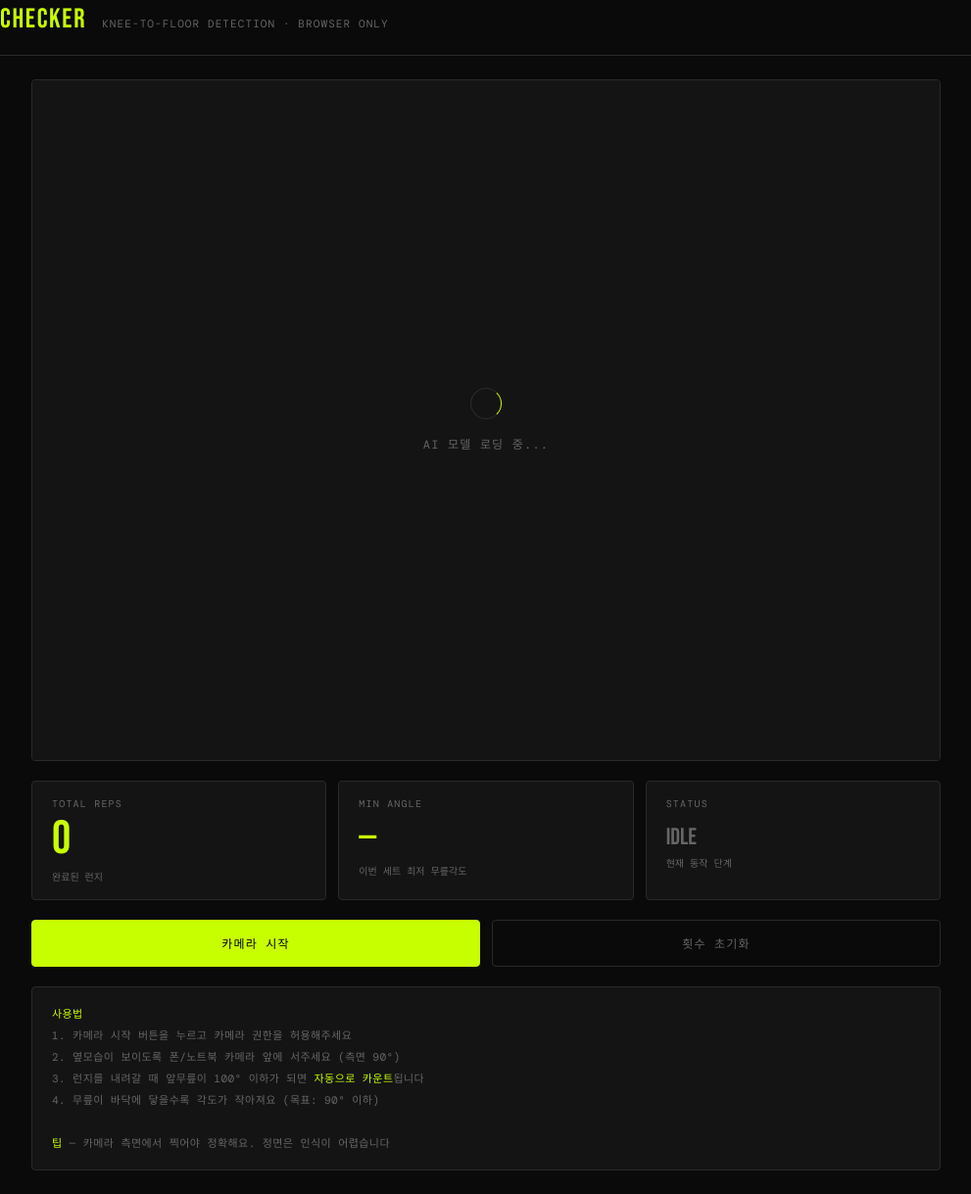
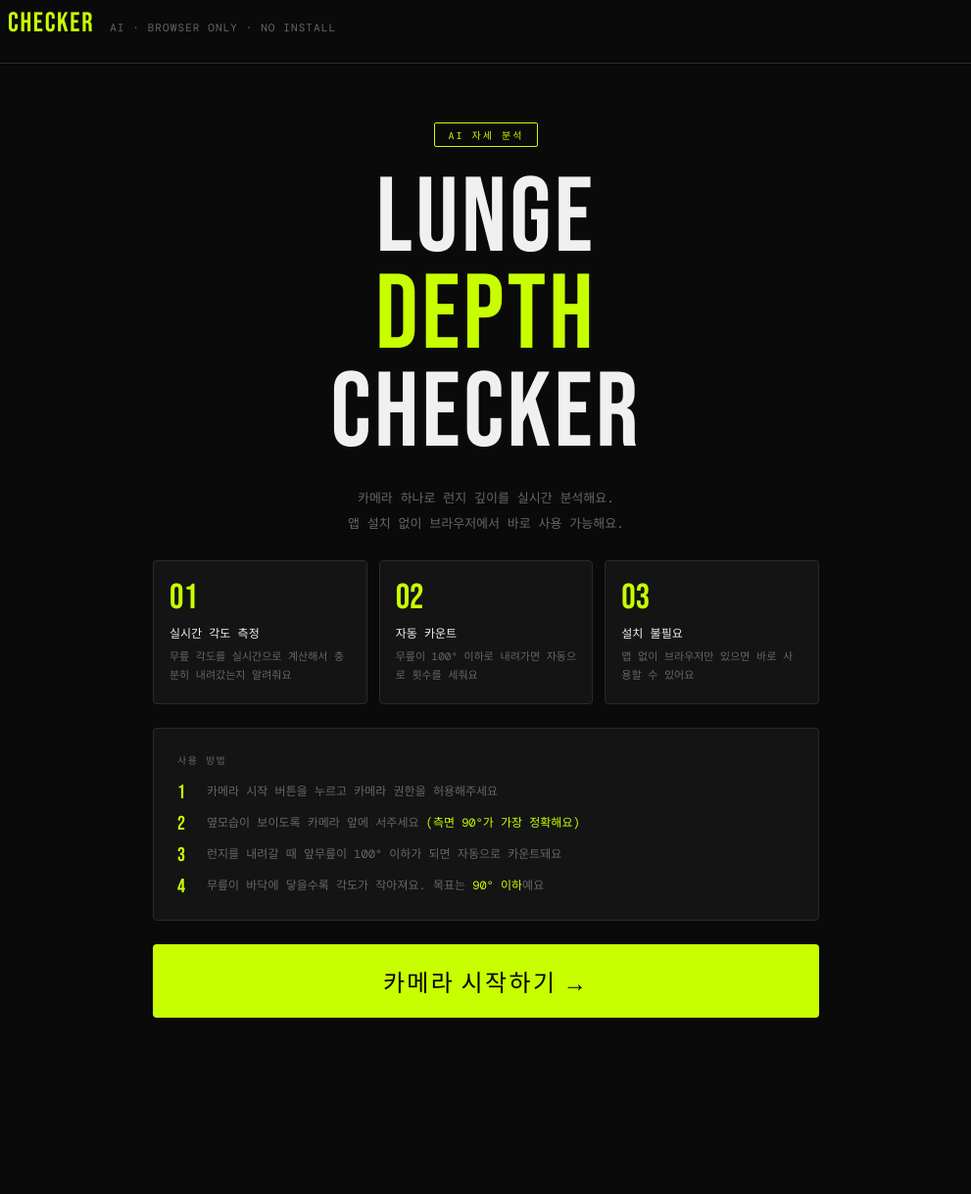
Before and after one commit to suzinida/lunge, a plain HTML site: page index.html in a window 1280 px wide. Shown: the part 17-1236 px from the top of the page at 98% size, without its empty margins (144-1135 px from the left). After the commit the page ends 1104 px from the top, so only its background shows below. Drawn offline with nearby package versions, Linux system fonts and the light colour scheme; a script that the page names is missing.

Commit message:
Update index.html

```diff
--- a/index.html
+++ b/index.html
@@ -14,12 +14,10 @@
     --surface: #141414;
     --border: #2a2a2a;
     --accent: #c8ff00;
-    --accent2: #ff4d4d;
     --text: #f0f0f0;
     --muted: #666;
     --good: #c8ff00;
     --warn: #ffaa00;
-    --bad: #ff4d4d;
   }
 
   body {
@@ -27,15 +25,15 @@
     color: var(--text);
     font-family: 'DM Mono', monospace;
     min-height: 100vh;
-    display: flex;
-    flex-direction: column;
-    align-items: center;
     overflow-x: hidden;
   }
 
-  header {
-    width: 100%;
-    padding: 20px 32px;
+  .page { display: none; min-height: 100vh; flex-direction: column; }
+  .page.active { display: flex; }
+
+  /* ── LANDING ── */
+  .landing-header {
+    padding: 24px 40px;
     display: flex;
     align-items: baseline;
     gap: 16px;
@@ -56,13 +54,166 @@
     text-transform: uppercase;
   }
 
-  .main {
+  .landing-hero {
+    flex: 1;
+    display: flex;
+    flex-direction: column;
+    align-items: center;
+    padding: 60px 24px 48px;
+    text-align: center;
+    gap: 24px;
+  }
+
+  .hero-tag {
+    font-size: 10px;
+    letter-spacing: 0.2em;
+    text-transform: uppercase;
+    color: var(--accent);
+    border: 0.5px solid var(--accent);
+    padding: 4px 14px;
+    border-radius: 2px;
+  }
+
+  .hero-title {
+    font-family: 'Bebas Neue', sans-serif;
+    font-size: clamp(56px, 12vw, 108px);
+    line-height: 0.92;
+    letter-spacing: 0.03em;
+  }
+
+  .hero-title span { color: var(--accent); }
+
+  .hero-desc {
+    font-size: 13px;
+    color: var(--muted);
+    line-height: 2;
+    max-width: 460px;
+  }
+
+  .feature-grid {
+    display: grid;
+    grid-template-columns: repeat(3, 1fr);
+    gap: 12px;
+    width: 100%;
+    max-width: 680px;
+  }
+
+  .feature-card {
+    background: var(--surface);
+    border: 0.5px solid var(--border);
+    border-radius: 4px;
+    padding: 20px 16px;
+    text-align: left;
+  }
+
+  .feature-num {
+    font-family: 'Bebas Neue', sans-serif;
+    font-size: 36px;
+    color: var(--accent);
+    line-height: 1;
+    margin-bottom: 8px;
+  }
+
+  .feature-title {
+    font-size: 12px;
+    font-weight: 500;
+    color: var(--text);
+    margin-bottom: 6px;
+  }
+
+  .feature-desc {
+    font-size: 11px;
+    color: var(--muted);
+    line-height: 1.7;
+  }
+
+  .how-section {
+    width: 100%;
+    max-width: 680px;
+    background: var(--surface);
+    border: 0.5px solid var(--border);
+    border-radius: 4px;
+    padding: 24px;
+    text-align: left;
+  }
+
+  .how-title {
+    font-size: 10px;
+    letter-spacing: 0.15em;
+    text-transform: uppercase;
+    color: var(--muted);
+    margin-bottom: 16px;
+  }
+
+  .how-step {
+    display: flex;
+    gap: 14px;
+    font-size: 12px;
+    color: var(--muted);
+    line-height: 1.6;
+    margin-bottom: 12px;
+  }
+
+  .how-step:last-child { margin-bottom: 0; }
+
+  .how-num {
+    font-family: 'Bebas Neue', sans-serif;
+    font-size: 20px;
+    color: var(--accent);
+    line-height: 1;
+    min-width: 16px;
+  }
+
+  .btn-start {
+    width: 100%;
+    max-width: 680px;
+    padding: 20px;
+    background: var(--accent);
+    border: none;
+    border-radius: 4px;
+    color: #000;
+    font-family: 'Bebas Neue', sans-serif;
+    font-size: 24px;
+    letter-spacing: 0.1em;
+    cursor: pointer;
+    transition: background 0.15s, transform 0.1s;
+  }
+
+  .btn-start:hover { background: #d8ff20; transform: scale(1.01); }
+  .btn-start:active { transform: scale(0.99); }
+
+  /* ── CAMERA PAGE ── */
+  .cam-header {
+    padding: 16px 24px;
+    display: flex;
+    align-items: center;
+    justify-content: space-between;
+    border-bottom: 0.5px solid var(--border);
+  }
+
+  .back-btn {
+    background: transparent;
+    border: 0.5px solid var(--border);
+    border-radius: 4px;
+    color: var(--muted);
+    font-family: 'DM Mono', monospace;
+    font-size: 11px;
+    letter-spacing: 0.08em;
+    padding: 6px 14px;
+    cursor: pointer;
+    transition: all 0.15s;
+  }
+
+  .back-btn:hover { border-color: var(--text); color: var(--text); }
+
+  .cam-main {
     width: 100%;
     max-width: 960px;
-    padding: 24px 16px;
+    margin: 0 auto;
+    padding: 20px 16px;
     display: flex;
     flex-direction: column;
-    gap: 20px;
+    gap: 16px;
   }
 
   .camera-section {
@@ -76,27 +227,22 @@
   }
 
   #videoEl {
-    position: absolute;
-    inset: 0;
-    width: 100%;
-    height: 100%;
+    position: absolute; inset: 0;
+    width: 100%; height: 100%;
     object-fit: cover;
     transform: scaleX(-1);
     opacity: 0;
   }
 
   #canvasEl {
-    position: absolute;
-    inset: 0;
-    width: 100%;
-    height: 100%;
+    position: absolute; inset: 0;
+    width: 100%; height: 100%;
     transform: scaleX(-1);
   }
 
   .overlay-status {
     position: absolute;
-    top: 16px;
-    left: 50%;
+    top: 16px; left: 50%;
     transform: translateX(-50%);
     background: rgba(0,0,0,0.75);
     backdrop-filter: blur(6px);
@@ -112,13 +258,10 @@
 
   .overlay-status.good { color: var(--good); border-color: var(--good); }
   .overlay-status.warn { color: var(--warn); border-color: var(--warn); }
-  .overlay-status.bad  { color: var(--bad);  border-color: var(--bad);  }
 
   .feedback-bar {
     position: absolute;
-    bottom: 0;
-    left: 0;
-    right: 0;
+    bottom: 0; left: 0; right: 0;
     padding: 14px 20px;
     background: linear-gradient(transparent, rgba(0,0,0,0.85));
     display: flex;
@@ -133,20 +276,10 @@
     transition: color 0.2s;
   }
 
-  .angle-display {
-    font-size: 12px;
-    color: var(--muted);
-    text-align: right;
-    line-height: 1.6;
-  }
-
+  .angle-display { font-size: 12px; color: var(--muted); text-align: right; line-height: 1.6; }
   .angle-display span { color: var(--text); }
 
-  .stats-row {
-    display: grid;
-    grid-template-columns: repeat(3, 1fr);
-    gap: 12px;
-  }
+  .stats-row { display: grid; grid-template-columns: repeat(3, 1fr); gap: 12px; }
 
   .stat-card {
     background: var(--surface);
@@ -158,44 +291,26 @@
     gap: 6px;
   }
 
-  .stat-label {
-    font-size: 10px;
-    color: var(--muted);
-    letter-spacing: 0.12em;
-    text-transform: uppercase;
-  }
+  .stat-label { font-size: 10px; color: var(--muted); letter-spacing: 0.12em; text-transform: uppercase; }
 
   .stat-value {
     font-family: 'Bebas Neue', sans-serif;
-    font-size: 48px;
-    line-height: 1;
+    font-size: 48px; line-height: 1;
     color: var(--accent);
     transition: color 0.3s;
   }
 
-  .stat-value.flash {
-    animation: flash 0.3s ease;
-  }
+  .stat-value.flash { animation: flash 0.3s ease; }
 
   @keyframes flash {
     0%   { color: #fff; transform: scale(1.1); }
     100% { color: var(--accent); transform: scale(1); }
   }
 
-  .stat-sub {
-    font-size: 10px;
-    color: var(--muted);
-  }
-
-  .controls {
-    display: flex;
-    gap: 12px;
-    flex-wrap: wrap;
-  }
+  .stat-sub { font-size: 10px; color: var(--muted); }
 
   .btn {
     flex: 1;
-    min-width: 140px;
     padding: 14px 20px;
     background: transparent;
     border: 0.5px solid var(--border);
@@ -211,38 +326,8 @@
 
   .btn:hover { border-color: var(--text); color: var(--text); }
 
-  .btn.primary {
-    background: var(--accent);
-    border-color: var(--accent);
-    color: #000;
-    font-weight: 500;
-  }
-
-  .btn.primary:hover { background: #d8ff20; }
-
-  .btn.danger {
-    border-color: var(--bad);
-    color: var(--bad);
-  }
-
-  .btn.danger:hover { background: rgba(255,77,77,0.1); }
-
-  .guide {
-    background: var(--surface);
-    border: 0.5px solid var(--border);
-    border-radius: 4px;
-    padding: 16px 20px;
-    font-size: 11px;
-    color: var(--muted);
-    line-height: 2;
-    letter-spacing: 0.04em;
-  }
-
-  .guide strong { color: var(--accent); font-weight: 400; }
-
   .loading-overlay {
-    position: absolute;
-    inset: 0;
+    position: absolute; inset: 0;
     background: var(--surface);
     display: flex;
     flex-direction: column;
@@ -252,15 +337,10 @@
     z-index: 10;
   }
 
-  .loading-text {
-    font-size: 12px;
-    color: var(--muted);
-    letter-spacing: 0.1em;
-  }
+  .loading-text { font-size: 12px; color: var(--muted); letter-spacing: 0.1em; }
 
   .spinner {
-    width: 32px;
-    height: 32px;
+    width: 32px; height: 32px;
     border: 1.5px solid var(--border);
     border-top-color: var(--accent);
     border-radius: 50%;
@@ -270,66 +350,119 @@
   @keyframes spin { to { transform: rotate(360deg); } }
 
   .side-indicator {
-    position: absolute;
-    top: 16px;
-    right: 16px;
+    position: absolute; top: 16px; right: 16px;
     background: rgba(0,0,0,0.75);
     border: 0.5px solid var(--border);
     border-radius: 2px;
     padding: 6px 14px;
-    font-size: 11px;
-    letter-spacing: 0.1em;
+    font-size: 11px; letter-spacing: 0.1em;
     color: var(--muted);
   }
 
   .depth-bar-wrap {
-    position: absolute;
-    left: 16px;
-    top: 50%;
+    position: absolute; left: 16px; top: 50%;
     transform: translateY(-50%);
-    display: flex;
-    flex-direction: column;
-    align-items: center;
-    gap: 6px;
+    display: flex; flex-direction: column;
+    align-items: center; gap: 6px;
   }
 
   .depth-bar-track {
-    width: 6px;
-    height: 140px;
+    width: 6px; height: 140px;
     background: var(--border);
-    border-radius: 3px;
-    overflow: hidden;
-    display: flex;
-    flex-direction: column;
+    border-radius: 3px; overflow: hidden;
+    display: flex; flex-direction: column;
     justify-content: flex-end;
   }
 
   .depth-bar-fill {
-    width: 100%;
-    background: var(--accent);
-    transition: height 0.1s;
-    border-radius: 3px;
+    width: 100%; background: var(--accent);
+    transition: height 0.1s; border-radius: 3px;
   }
 
   .depth-bar-label {
-    font-size: 9px;
-    color: var(--muted);
+    font-size: 9px; color: var(--muted);
     letter-spacing: 0.08em;
     writing-mode: vertical-lr;
     transform: rotate(180deg);
+  }
+
+  @media (max-width: 600px) {
+    .feature-grid { grid-template-columns: 1fr; }
+    .landing-hero { padding: 40px 20px 40px; }
+    .hero-title { font-size: 60px; }
   }
 </style>
 </head>
 <body>
 
-<header>
+<!-- ══ LANDING PAGE ══ -->
+<div class="page active" id="landingPage">
+  <header class="landing-header">
     <div class="logo">Lunge Rep Checker</div>
-  <div class="subtitle">Knee-to-floor detection · Browser only</div>
+    <div class="subtitle">AI · Browser Only · No Install</div>
   </header>
 
-<div class="main">
+  <div class="landing-hero">
+    <div class="hero-tag">AI 자세 분석</div>
 
-  <div class="camera-section" id="cameraSection">
+    <div class="hero-title">LUNGE<br><span>DEPTH</span><br>CHECKER</div>
+
+    <p class="hero-desc">
+      카메라 하나로 런지 깊이를 실시간 분석해요.<br>
+      앱 설치 없이 브라우저에서 바로 사용 가능해요.
+    </p>
+
+    <div class="feature-grid">
+      <div class="feature-card">
+        <div class="feature-num">01</div>
+        <div class="feature-title">실시간 각도 측정</div>
+        <div class="feature-desc">무릎 각도를 실시간으로 계산해서 충분히 내려갔는지 알려줘요</div>
+      </div>
+      <div class="feature-card">
+        <div class="feature-num">02</div>
+        <div class="feature-title">자동 카운트</div>
+        <div class="feature-desc">무릎이 100° 이하로 내려가면 자동으로 횟수를 세줘요</div>
+      </div>
+      <div class="feature-card">
+        <div class="feature-num">03</div>
+        <div class="feature-title">설치 불필요</div>
+        <div class="feature-desc">앱 없이 브라우저만 있으면 바로 사용할 수 있어요</div>
+      </div>
+    </div>
+
+    <div class="how-section">
+      <div class="how-title">사용 방법</div>
+      <div class="how-step">
+        <div class="how-num">1</div>
+        <div>카메라 시작 버튼을 누르고 카메라 권한을 허용해주세요</div>
+      </div>
+      <div class="how-step">
+        <div class="how-num">2</div>
+        <div>옆모습이 보이도록 카메라 앞에 서주세요 <span style="color:var(--accent)">(측면 90°가 가장 정확해요)</span></div>
+      </div>
+      <div class="how-step">
+        <div class="how-num">3</div>
+        <div>런지를 내려갈 때 앞무릎이 100° 이하가 되면 자동으로 카운트돼요</div>
+      </div>
+      <div class="how-step">
+        <div class="how-num">4</div>
+        <div>무릎이 바닥에 닿을수록 각도가 작아져요. 목표는 <span style="color:var(--accent)">90° 이하</span>예요</div>
+      </div>
+    </div>
+
+    <button class="btn-start" onclick="goToCamera()">카메라 시작하기 →</button>
+  </div>
+</div>
+
+<!-- ══ CAMERA PAGE ══ -->
+<div class="page" id="cameraPage">
+  <div class="cam-header">
+    <div class="logo" style="font-size:22px">Lunge Rep Checker</div>
+    <button class="back-btn" onclick="goToLanding()">← 뒤로</button>
+  </div>
+
+  <div class="cam-main">
+    <div class="camera-section">
       <video id="videoEl" playsinline></video>
       <canvas id="canvasEl"></canvas>
 
@@ -338,8 +471,7 @@
         <div class="loading-text">AI 모델 로딩 중...</div>
       </div>
 
-    <div class="overlay-status" id="statusLabel">카메라 시작을 눌러주세요</div>
-
+      <div class="overlay-status" id="statusLabel">카메라 시작 중...</div>
       <div class="side-indicator" id="sideLabel">감지 대기 중</div>
 
       <div class="depth-bar-wrap">
@@ -367,7 +499,7 @@
       <div class="stat-card">
         <div class="stat-label">Min Angle</div>
         <div class="stat-value" id="minAngle" style="font-size:36px;padding-top:6px">—</div>
-      <div class="stat-sub">이번 세트 최저 무릎각도</div>
+        <div class="stat-sub">이번 세트 최저 각도</div>
       </div>
       <div class="stat-card">
         <div class="stat-label">Status</div>
@@ -376,20 +508,8 @@
       </div>
     </div>
 
-  <div class="controls">
-    <button class="btn primary" id="startBtn" onclick="startCamera()">카메라 시작</button>
-    <button class="btn" id="resetBtn" onclick="resetStats()">횟수 초기화</button>
+    <button class="btn" onclick="resetStats()">횟수 초기화</button>
   </div>
-
-  <div class="guide">
-    <strong>사용법</strong><br>
-    1. 카메라 시작 버튼을 누르고 카메라 권한을 허용해주세요<br>
-    2. 옆모습이 보이도록 폰/노트북 카메라 앞에 서주세요 (측면 90°)<br>
-    3. 런지를 내려갈 때 앞무릎이 100° 이하가 되면 <strong>자동으로 카운트</strong>됩니다<br>
-    4. 무릎이 바닥에 닿을수록 각도가 작아져요 (목표: 90° 이하)<br><br>
-    <strong>팁</strong> — 카메라 측면에서 찍어야 정확해요. 정면은 인식이 어렵습니다
-  </div>
-
 </div>
 
 <script src="https://cdn.jsdelivr.net/npm/@mediapipe/camera_utils/camera_utils.js" crossorigin="anonymous"></script>
@@ -397,24 +517,32 @@
 <script src="https://cdn.jsdelivr.net/npm/@mediapipe/pose/pose.js" crossorigin="anonymous"></script>
 
 <script>
-const videoEl   = document.getElementById('videoEl');
-const canvasEl  = document.getElementById('canvasEl');
-const ctx       = canvasEl.getContext('2d');
-const loadingEl = document.getElementById('loadingOverlay');
-const statusEl  = document.getElementById('statusLabel');
-const sideEl    = document.getElementById('sideLabel');
-const feedbackEl= document.getElementById('feedbackText');
-const kneeAngleEl = document.getElementById('kneeAngle');
-const repCountEl  = document.getElementById('repCount');
-const minAngleEl  = document.getElementById('minAngle');
-const phaseEl     = document.getElementById('phaseLabel');
-const depthBarEl  = document.getElementById('depthBar');
+const videoEl    = document.getElementById('videoEl');
+const canvasEl   = document.getElementById('canvasEl');
+const ctx        = canvasEl.getContext('2d');
+const loadingEl  = document.getElementById('loadingOverlay');
+const statusEl   = document.getElementById('statusLabel');
+const sideEl     = document.getElementById('sideLabel');
+const feedbackEl = document.getElementById('feedbackText');
+const kneeAngleEl= document.getElementById('kneeAngle');
+const repCountEl = document.getElementById('repCount');
+const minAngleEl = document.getElementById('minAngle');
+const phaseEl    = document.getElementById('phaseLabel');
+const depthBarEl = document.getElementById('depthBar');
 
-let repCount = 0;
-let minAngle = Infinity;
-let phase = 'up';   // 'up' | 'down'
-let cameraStarted = false;
-let frameMinAngle = Infinity;
+let repCount = 0, minAngle = Infinity, phase = 'up';
+let cameraStarted = false, frameMinAngle = Infinity;
+
+function goToCamera() {
+  document.getElementById('landingPage').classList.remove('active');
+  document.getElementById('cameraPage').classList.add('active');
+  if (!cameraStarted) startCamera();
+}
+
+function goToLanding() {
+  document.getElementById('cameraPage').classList.remove('active');
+  document.getElementById('landingPage').classList.add('active');
+}
 
 function calcAngle(a, b, c) {
   const ab = { x: a.x - b.x, y: a.y - b.y };
@@ -426,41 +554,25 @@ function calcAngle(a, b, c) {
 }
 
 function flashValue(el) {
-  el.classList.remove('flash');
-  void el.offsetWidth;
-  el.classList.add('flash');
+  el.classList.remove('flash'); void el.offsetWidth; el.classList.add('flash');
 }
 
 function resetStats() {
-  repCount = 0;
-  minAngle = Infinity;
-  phase = 'up';
+  repCount = 0; minAngle = Infinity; phase = 'up';
   repCountEl.textContent = '0';
   minAngleEl.textContent = '—';
   phaseEl.textContent = 'IDLE';
   phaseEl.style.color = 'var(--muted)';
 }
 
-const pose = new Pose({
-  locateFile: (file) => `https://cdn.jsdelivr.net/npm/@mediapipe/pose/${file}`
-});
-
-pose.setOptions({
-  modelComplexity: 1,
-  smoothLandmarks: true,
-  enableSegmentation: false,
-  minDetectionConfidence: 0.5,
-  minTrackingConfidence: 0.5
-});
+const pose = new Pose({ locateFile: (f) => `https://cdn.jsdelivr.net/npm/@mediapipe/pose/${f}` });
+pose.setOptions({ modelComplexity: 1, smoothLandmarks: true, enableSegmentation: false, minDetectionConfidence: 0.5, minTrackingConfidence: 0.5 });
 
 pose.onResults((results) => {
   canvasEl.width  = videoEl.videoWidth  || 640;
   canvasEl.height = videoEl.videoHeight || 480;
-
   ctx.clearRect(0, 0, canvasEl.width, canvasEl.height);
-  ctx.save();
-  ctx.scale(-1, 1);
-  ctx.translate(-canvasEl.width, 0);
+  ctx.save(); ctx.scale(-1,1); ctx.translate(-canvasEl.width,0);
   ctx.drawImage(results.image, 0, 0, canvasEl.width, canvasEl.height);
   ctx.restore();
 
@@ -474,126 +586,70 @@ pose.onResults((results) => {
   }
 
   const lm = results.poseLandmarks;
-
-  // Draw skeleton
   drawConnectors(ctx, lm, POSE_CONNECTIONS, { color: '#333', lineWidth: 1 });
   drawLandmarks(ctx, lm, { color: '#c8ff00', lineWidth: 1, radius: 3 });
 
-  // Detect which leg is front (lower knee = front leg)
-  const leftKnee  = lm[25];
-  const rightKnee = lm[26];
-  const leftHip   = lm[23];
-  const rightHip  = lm[24];
-  const leftAnkle = lm[27];
-  const rightAnkle= lm[28];
-
-  // Use the knee with lower y (higher on screen = further back), actually higher y = lower
-  const usLeft = leftKnee.y > rightKnee.y;
-  const hip   = usLeft ? leftHip   : rightHip;
-  const knee  = usLeft ? leftKnee  : rightKnee;
-  const ankle = usLeft ? leftAnkle : rightAnkle;
-  const side  = usLeft ? 'LEFT' : 'RIGHT';
-
-  sideEl.textContent = `FRONT: ${side}`;
+  const usLeft = lm[25].y > lm[26].y;
+  const hip = usLeft ? lm[23] : lm[24];
+  const knee= usLeft ? lm[25] : lm[26];
+  const ankle=usLeft ? lm[27] : lm[28];
+  sideEl.textContent = `FRONT: ${usLeft ? 'LEFT' : 'RIGHT'}`;
 
   const angle = calcAngle(hip, knee, ankle);
-  const angleRounded = Math.round(angle);
-  kneeAngleEl.textContent = angleRounded;
+  const ar = Math.round(angle);
+  kneeAngleEl.textContent = ar;
 
-  // Depth bar: map angle 180→0 to 0→100%
   const depthPct = Math.round(Math.max(0, Math.min(100, (180 - angle) / 90 * 100)));
   depthBarEl.style.height = depthPct + '%';
+  depthBarEl.style.background = angle <= 90 ? '#c8ff00' : angle <= 110 ? '#ffaa00' : '#666';
 
-  // Color depth bar
-  if (angle <= 90)       depthBarEl.style.background = '#c8ff00';
-  else if (angle <= 110) depthBarEl.style.background = '#ffaa00';
-  else                   depthBarEl.style.background = '#666';
-
-  // Feedback
   if (angle <= 90) {
-    feedbackEl.textContent = 'DEEP!';
-    feedbackEl.style.color = 'var(--good)';
-    statusEl.textContent   = '완벽한 깊이!';
-    statusEl.className     = 'overlay-status good';
+    feedbackEl.textContent = 'DEEP!'; feedbackEl.style.color = 'var(--good)';
+    statusEl.textContent = '완벽한 깊이!'; statusEl.className = 'overlay-status good';
   } else if (angle <= 110) {
-    feedbackEl.textContent = 'GO LOWER';
-    feedbackEl.style.color = 'var(--warn)';
-    statusEl.textContent   = '조금 더 내려요';
-    statusEl.className     = 'overlay-status warn';
+    feedbackEl.textContent = 'GO LOWER'; feedbackEl.style.color = 'var(--warn)';
+    statusEl.textContent = '조금 더 내려요'; statusEl.className = 'overlay-status warn';
   } else if (angle <= 140) {
-    feedbackEl.textContent = 'LUNGE';
-    feedbackEl.style.color = 'var(--text)';
-    statusEl.textContent   = '런지 중...';
-    statusEl.className     = 'overlay-status';
+    feedbackEl.textContent = 'LUNGE'; feedbackEl.style.color = 'var(--text)';
+    statusEl.textContent = '런지 중...'; statusEl.className = 'overlay-status';
   } else {
-    feedbackEl.textContent = '준비';
-    feedbackEl.style.color = 'var(--muted)';
-    statusEl.textContent   = '자세 준비';
-    statusEl.className     = 'overlay-status';
+    feedbackEl.textContent = '준비'; feedbackEl.style.color = 'var(--muted)';
+    statusEl.textContent = '자세 준비'; statusEl.className = 'overlay-status';
   }
 
-  // Rep counting state machine
   if (angle <= 100 && phase === 'up') {
-    phase = 'down';
-    frameMinAngle = angle;
-    phaseEl.textContent = 'DOWN';
-    phaseEl.style.color = 'var(--accent)';
+    phase = 'down'; frameMinAngle = angle;
+    phaseEl.textContent = 'DOWN'; phaseEl.style.color = 'var(--accent)';
   } else if (angle <= 100 && phase === 'down') {
     if (angle < frameMinAngle) frameMinAngle = angle;
   } else if (angle > 130 && phase === 'down') {
-    phase = 'up';
-    repCount++;
-    repCountEl.textContent = repCount;
-    flashValue(repCountEl);
-    if (frameMinAngle < minAngle) {
-      minAngle = frameMinAngle;
-      minAngleEl.textContent = Math.round(minAngle) + '°';
-    }
-    phaseEl.textContent = 'UP';
-    phaseEl.style.color = 'var(--good)';
-    setTimeout(() => {
-      phaseEl.textContent = 'READY';
-      phaseEl.style.color = 'var(--muted)';
-    }, 800);
+    phase = 'up'; repCount++;
+    repCountEl.textContent = repCount; flashValue(repCountEl);
+    if (frameMinAngle < minAngle) { minAngle = frameMinAngle; minAngleEl.textContent = Math.round(minAngle) + '°'; }
+    phaseEl.textContent = 'UP'; phaseEl.style.color = 'var(--good)';
+    setTimeout(() => { phaseEl.textContent = 'READY'; phaseEl.style.color = 'var(--muted)'; }, 800);
   }
 
-  // Highlight front knee joint
   const kx = (1 - knee.x) * canvasEl.width;
   const ky = knee.y * canvasEl.height;
-  ctx.beginPath();
-  ctx.arc(kx, ky, 10, 0, Math.PI * 2);
+  ctx.beginPath(); ctx.arc(kx, ky, 10, 0, Math.PI * 2);
   ctx.strokeStyle = angle <= 90 ? '#c8ff00' : angle <= 110 ? '#ffaa00' : '#ffffff55';
-  ctx.lineWidth = 2;
-  ctx.stroke();
-
-  // Angle arc label
+  ctx.lineWidth = 2; ctx.stroke();
   ctx.fillStyle = angle <= 90 ? '#c8ff00' : angle <= 110 ? '#ffaa00' : '#aaa';
   ctx.font = '500 14px DM Mono, monospace';
-  ctx.fillText(angleRounded + '°', kx + 14, ky - 6);
+  ctx.fillText(ar + '°', kx + 14, ky - 6);
 });
 
 async function startCamera() {
-  if (cameraStarted) return;
   cameraStarted = true;
-  document.getElementById('startBtn').textContent = '카메라 연결 중...';
-  document.getElementById('startBtn').disabled = true;
-
   try {
     const stream = await navigator.mediaDevices.getUserMedia({ video: { facingMode: 'user' } });
-    videoEl.srcObject = stream;
-    videoEl.play();
-
-    const camera = new Camera(videoEl, {
-      onFrame: async () => { await pose.send({ image: videoEl }); },
-      width: 640, height: 480
-    });
+    videoEl.srcObject = stream; videoEl.play();
+    const camera = new Camera(videoEl, { onFrame: async () => { await pose.send({ image: videoEl }); }, width: 640, height: 480 });
     camera.start();
     loadingEl.style.display = 'none';
-    document.getElementById('startBtn').textContent = '카메라 실행 중';
   } catch (e) {
     loadingEl.innerHTML = '<div style="color:#ff4d4d;font-size:13px;text-align:center;padding:20px">카메라 권한이 필요해요<br><small style="color:#666">브라우저 설정에서 카메라를 허용해주세요</small></div>';
-    document.getElementById('startBtn').textContent = '카메라 시작';
-    document.getElementById('startBtn').disabled = false;
     cameraStarted = false;
   }
 }
```
Lines whose indentation alone changed are shown as unchanged.
